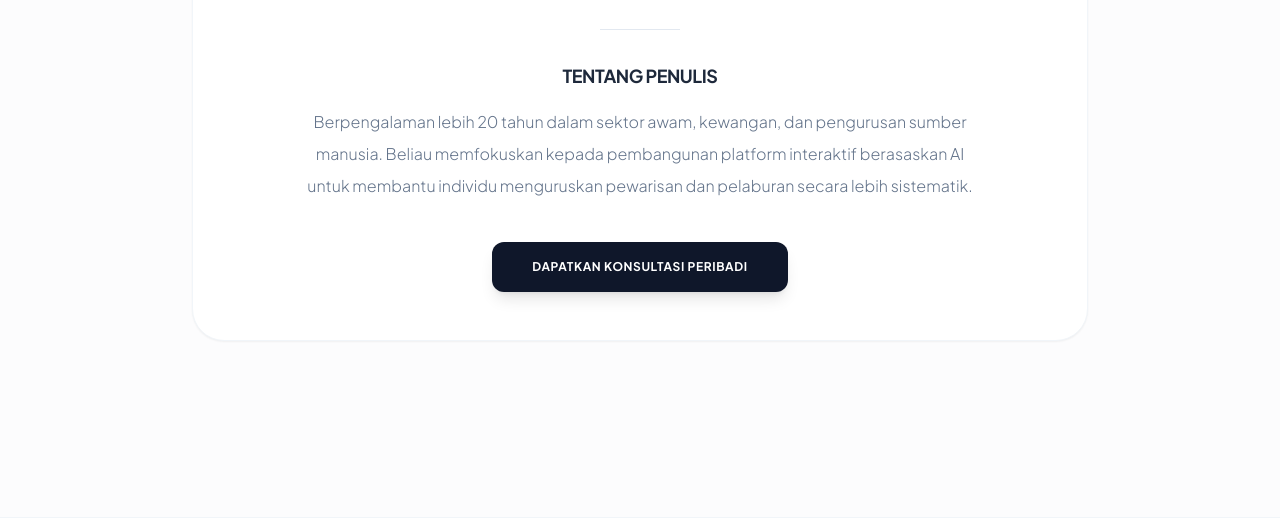
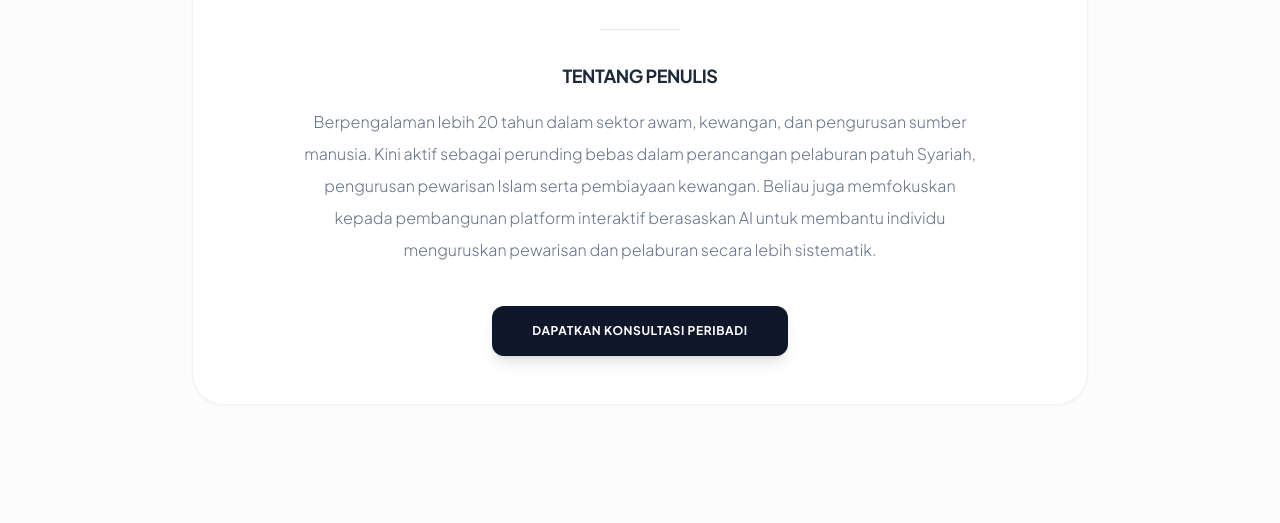
Before and after one commit to producthch/smartsolo, a plain HTML site: page index.html in a window 1280 px wide. Both pictures are taken after a click on the button "PROFAIL". Shown: the part 277-800 px from the top of the page. Drawn offline with nearby package versions, Linux system fonts and the light colour scheme; a web font is replaced by a local one.

Commit message:
Update index.html

```diff
--- a/index.html
+++ b/index.html
@@ -158,7 +158,7 @@
                     <div class="w-20 h-px bg-slate-200 mx-auto mb-8"></div>
                     <h4 class="text-lg font-bold text-slate-800 mb-4 tracking-tight uppercase">Tentang Penulis</h4>
                     <p class="text-slate-500 leading-loose text-base mb-10 max-w-2xl mx-auto font-light">
-                        Berpengalaman lebih 20 tahun dalam sektor awam, kewangan, dan pengurusan sumber manusia. Beliau memfokuskan kepada pembangunan platform interaktif berasaskan AI untuk membantu individu menguruskan pewarisan dan pelaburan secara lebih sistematik.
+                        Berpengalaman lebih 20 tahun dalam sektor awam, kewangan, dan pengurusan sumber manusia. Kini aktif sebagai perunding bebas dalam perancangan pelaburan patuh Syariah, pengurusan pewarisan Islam serta pembiayaan kewangan. Beliau juga memfokuskan kepada pembangunan platform interaktif berasaskan AI untuk membantu individu menguruskan pewarisan dan pelaburan secara lebih sistematik.
                     </p>
                     <button onclick="contactWhatsApp('Konsultasi')"
                         class="btn-premium bg-slate-900 text-white px-10 py-4 rounded-xl shadow-lg hover:bg-slate-800 transition">
```
